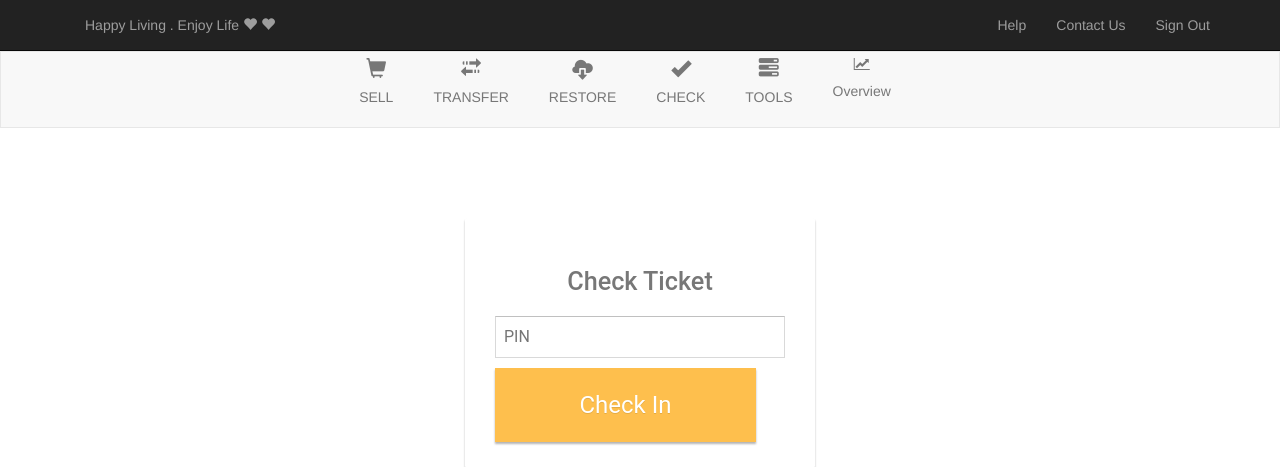
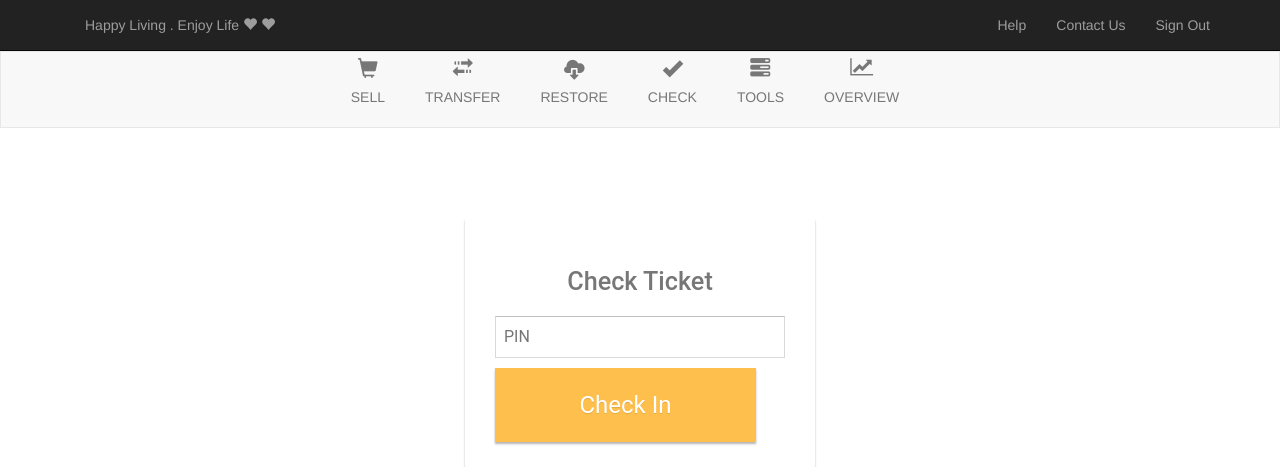
Before and after one commit to ironmann250/tike_onsite, a Django app: page /check/ in a window 1280 px wide. Shown: the top 467 px of the page. Run offline with Django 3.2, Linux system fonts and the light colour scheme; a user stored in the database is signed in.

Commit message:
new changes

```diff
--- a/Templates/html/essay/base.html
+++ b/Templates/html/essay/base.html
@@ -50,7 +50,7 @@
           <li class=""><a href="/restore"><span><span class="glyphicon glyphicon-cloud-download font" aria-hidden="true"></span></span><span><p>RESTORE</p></span></a></li>
        <li class=""><a href="/check"><span><span class="glyphicon glyphicon-ok font" aria-hidden="true"></span></span><span>CHECK</span></a></li>
        <li class=""><a href="/tools"><span><span class="glyphicon glyphicon-tasks font" aria-hidden="true"></span></span><span>TOOLS</span></a></li>
-       <li class=""><a href="/overview/{{event.id}}"><span><span><i class="fa fa-line-chart" aria-hidden="true"></i></span></span><span>Overview</span></a></li>
+       <li class=""><a href="/overview/{{event.id}}"><span><span><i class="fa fa-line-chart font" aria-hidden="true"></i></span></span><span>OVERVIEW</span></a></li>
        <li class="visible-xs-block"><a href="/logout"><span><span class="glyphicon glyphicon-tasks font" aria-hidden="true"></span></span><span>Sign Out</span></a></li>
        </ul>
       </div>
```
